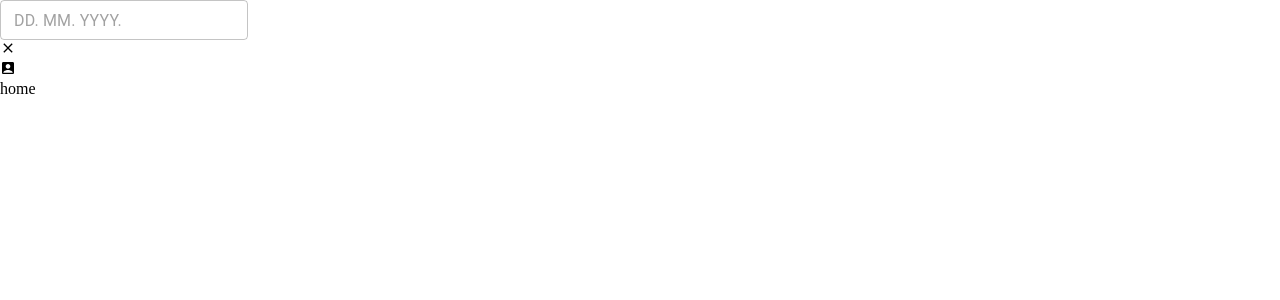
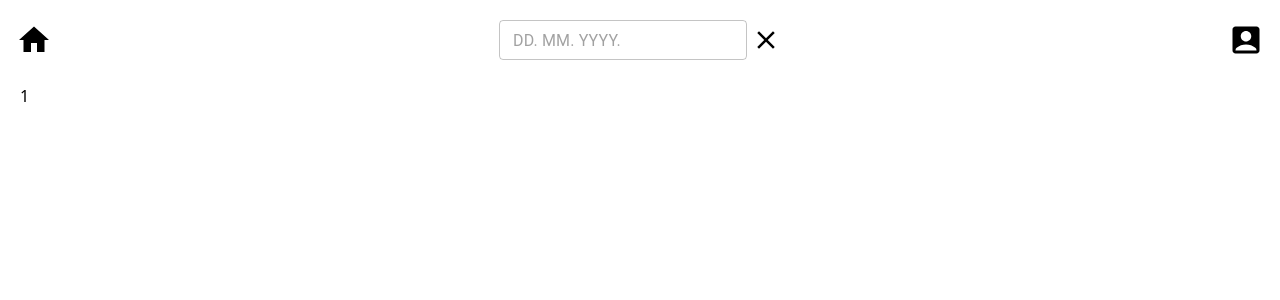
Before and after one commit to beantly1501/calendar-sync, a React (Create React App) app in the folder frontend/: page /profile/1 in a window 1280 px wide. Shown: the top 300 px of the page. Built offline with nearby package versions, Linux system fonts and the light colour scheme.

Commit message:
Added routing and configs

```diff
--- a/frontend/package.json
+++ b/frontend/package.json
@@ -20,10 +20,12 @@
     "react": "^18.3.1",
     "react-dom": "^18.3.1",
     "react-hook-form": "^7.53.0",
+    "react-router-dom": "^6.26.2",
     "react-scripts": "5.0.1",
     "typescript": "^4.9.5",
     "web-vitals": "^2.1.4",
-    "zod": "^3.23.8"
+    "zod": "^3.23.8",
+    "zustand": "^5.0.0-rc.2"
   },
   "scripts": {
     "start": "react-scripts start",
--- a/frontend/src/App.tsx
+++ b/frontend/src/App.tsx
@@ -1,10 +1,18 @@
 import Layout from "./pages/Layout";
+import { BrowserRouter, Route, Routes } from "react-router-dom";
+import Profile from "./pages/Profile";
+import Home from "./pages/Home";
 
 function App() {
   return (
-    <div>
-      <Layout />
-    </div>
+    <BrowserRouter>
+      <Routes>
+        <Route path="/" element={<Layout />}>
+          <Route index element={<Home />} />
+          <Route path="/profile/:userId" element={<Profile />} />
+        </Route>
+      </Routes>
+    </BrowserRouter>
   );
 }
 
--- a/frontend/src/components/Navbar.tsx
+++ b/frontend/src/components/Navbar.tsx
@@ -1,13 +1,19 @@
 import { useState } from "react";
 import { DatePicker, LocalizationProvider } from "@mui/x-date-pickers";
 import { AdapterLuxon } from "@mui/x-date-pickers/AdapterLuxon";
-import { AccountBox, Clear } from "@mui/icons-material";
+import { AccountBox, Clear, Home } from "@mui/icons-material";
+import { useNavigate } from "react-router-dom";
 
 export default function Navbar() {
   const [search, setSearch] = useState<Date | null>();
 
+  const navigate = useNavigate();
+
   return (
     <div className="flex items-center justify-center">
+      <div className="left-4 fixed text-4xl items-center flex">
+        <Home fontSize="inherit" />
+      </div>
       <div className="flex gap-1">
         <LocalizationProvider dateAdapter={AdapterLuxon} adapterLocale="hr">
           <DatePicker
@@ -16,12 +22,15 @@ export default function Navbar() {
             onChange={(value) => setSearch(value)}
           />
         </LocalizationProvider>
-        <div className="text-4xl items-center flex">
-          <Clear fontSize="inherit" onClick={() => setSearch(null)} />
+        <div
+          className="text-3xl items-center flex"
+          onClick={() => setSearch(null)}
+        >
+          <Clear fontSize="inherit" />
         </div>
       </div>
       <div className="right-4 fixed text-4xl items-center flex">
-        <AccountBox fontSize="inherit" />
+        <AccountBox fontSize="inherit" onClick={() => navigate("profile/1")} />
       </div>
     </div>
   );
--- a/frontend/src/pages/Layout.tsx
+++ b/frontend/src/pages/Layout.tsx
@@ -1,11 +1,11 @@
 import Navbar from "../components/Navbar";
-import Home from "./Home";
+import { Outlet } from "react-router-dom";
 
 export default function Layout() {
   return (
-    <div className="m-5">
+    <div className="m-5 flex-col flex gap-6">
       <Navbar />
-      <Home />
+      <Outlet />
     </div>
   );
 }
--- /dev/null
+++ b/frontend/src/pages/Profile.tsx
@@ -0,0 +1,11 @@
+import { useParams } from "react-router-dom";
+
+export default function Profile() {
+  const { userId } = useParams();
+
+  return (
+    <div>
+      <p>{userId}</p>
+    </div>
+  );
+}
--- /dev/null
+++ b/frontend/tailwind.config.js
@@ -0,0 +1,8 @@
+/** @type {import('tailwindcss').Config} */
+module.exports = {
+    content: ["./src/**/*.{html,js,jsx,ts,tsx}"],
+    theme: {
+        extend: {},
+    },
+    plugins: [],
+}
```
Also changed, not shown: 1 other file (tests, documents, lock files or other folders).
